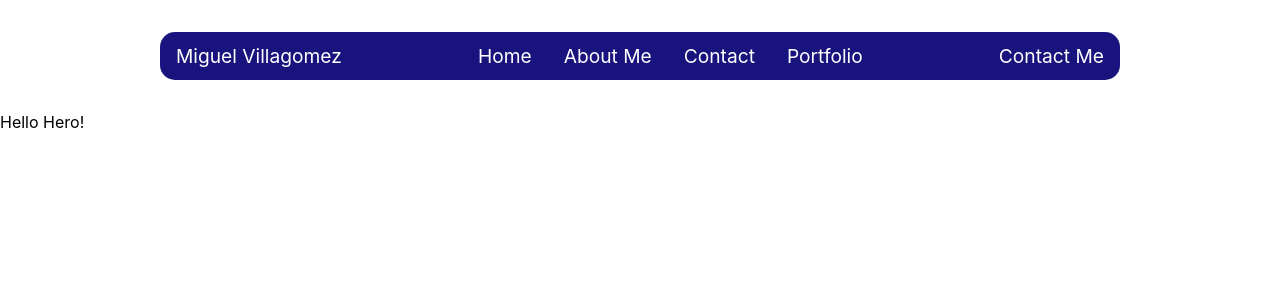
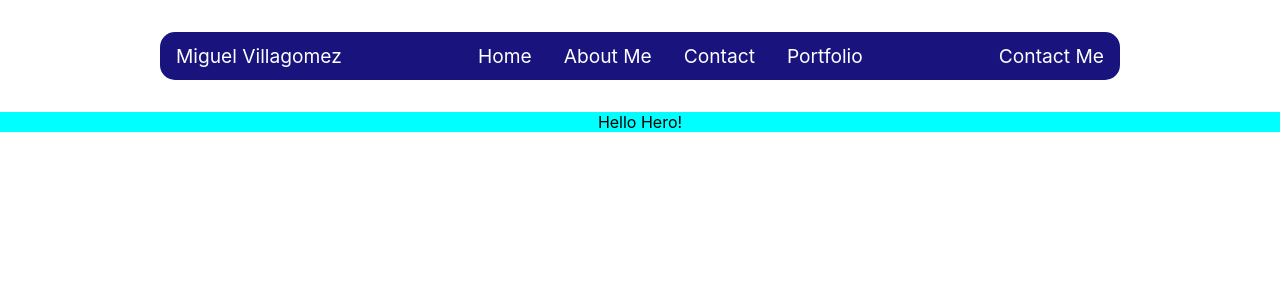
Before and after one commit to migavg/villagomez-portfolio, a React (Create React App) app: page / in a window 1280 px wide. Shown: the top 300 px of the page. Built offline with nearby package versions, Linux system fonts and the light colour scheme.

Commit message:
hero section styling testing

```diff
--- a/src/components/Hero.js
+++ b/src/components/Hero.js
@@ -4,8 +4,8 @@
 
     return(
 
-        <div>
-            Hello Hero!
+        <div className="hero">
+            <p>Hello Hero!</p>
         </div>
     )
 
--- a/src/style.css
+++ b/src/style.css
@@ -19,3 +19,9 @@
 nav .navItems {
     padding: 1rem;
 }
+
+.hero {
+    display: flex;
+    background-color: aqua;
+    justify-content: space-around;
+}
```
